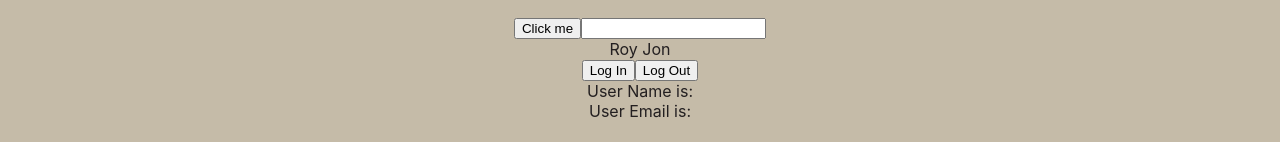
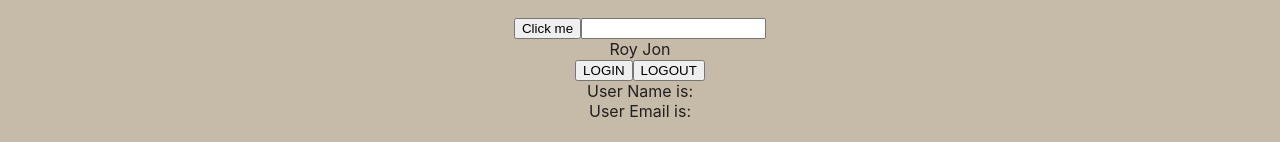
Before and after one commit to Shubhi8319/ReactTypescript-Demo, a React (Create React App) app in the folder react-typescript-demo/: page / in a window 1280 px wide. Shown: the part 391-533 px from the top of the page. Built offline with nearby package versions, Linux system fonts and the light colour scheme.

Commit message:
UseContext hook with UseState hook in React Typescript

```diff
--- a/react-typescript-demo/src/App.tsx
+++ b/react-typescript-demo/src/App.tsx
@@ -1,6 +1,7 @@
 import './App.css';
 import { AdvancedProps } from './Components/AdvancedProps';
 import { Button } from './Components/Button';
+import { ContextUser } from './Components/ContextUser';
 import { Counter } from './Components/Counter';
 import { Heading } from './Components/Heading';
 import { Input } from './Components/Input';
@@ -10,6 +11,7 @@
 import { Theme } from './Components/Theme';
 import { ThemeContextProvider } from './Components/ThemeContext';
 import { User } from './Components/User';
+import { UserContext, UserContextProvider } from './Components/UserContext';
 import { Welcome } from './Components/Welcome';
 
 function App() {
@@ -44,7 +46,10 @@
       <Button handleClick={(event) => console.log("Clicked", event)}/>
       <Input handleChange={(event) => console.log(event.target.value)}/>
       <Person name={{first: "Roy", last: "Jon" }}/>
-      <User/>
+      {/* <User/> */}
+      <UserContextProvider>
+        <ContextUser/>
+      </UserContextProvider>
       <Counter/>
     </div>
     </ThemeContextProvider>
--- /dev/null
+++ b/react-typescript-demo/src/Components/ContextUser.tsx
@@ -0,0 +1,24 @@
+import { UserContext } from "./UserContext";
+import { useContext } from "react";
+
+export const ContextUser = () => {
+    const userContext = useContext(UserContext);
+    const handleLogin = () => {
+            userContext.setUser({
+                name: "Shubhangi",
+                email: "shubhangi@example.com"
+            })
+    }
+
+    const handleLogout = () => {
+        userContext.setUser(null)
+    }
+    return(
+       <>
+        <button onClick={handleLogin}>LOGIN</button>
+        <button onClick={handleLogout}>LOGOUT</button>
+        <div>User Name is: {userContext?.user?.name}</div>
+        <div>User Email is: { userContext?.user?.email}</div>
+       </>
+    )
+}
--- /dev/null
+++ b/react-typescript-demo/src/Components/UserContext.tsx
@@ -0,0 +1,22 @@
+import { createContext, useState } from "react";
+
+type UserContextProviderProps = {
+    children: React.ReactNode
+}
+
+type AuthUser = {
+    name: string,
+    email: string
+}
+
+type UserContextType = {
+    user: AuthUser | null,
+    setUser: React.Dispatch<React.SetStateAction<AuthUser | null>>
+}
+
+export const UserContext = createContext({} as UserContextType)
+
+export const UserContextProvider = ({ children }: UserContextProviderProps) => {
+    const [user, setUser] = useState<AuthUser | null>(null)
+    return <UserContext.Provider value={{user, setUser}}>{children}</UserContext.Provider>
+}
```
